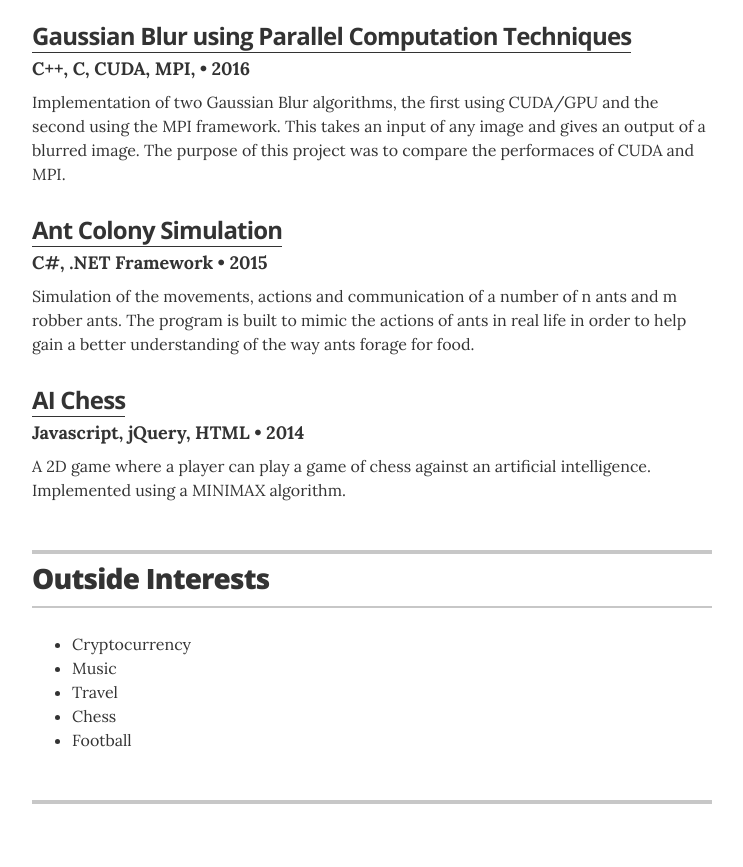
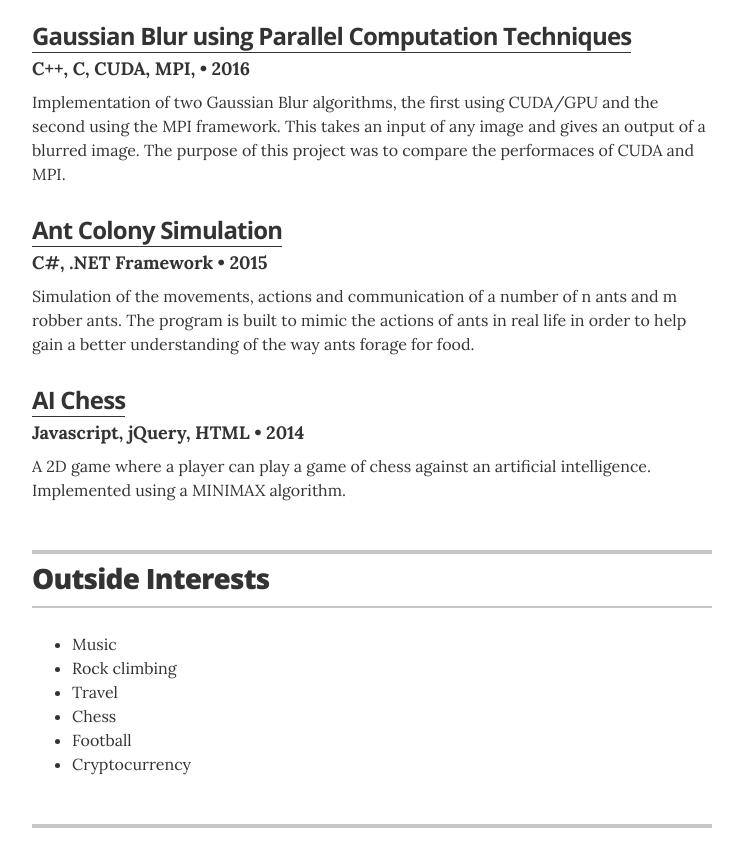
Before and after one commit to nmazidi/nmazidi.github.io, a Jekyll site: the page built from index.html, in a window 1280 px wide and 900 px high, scrolled down 4428 px. Shown: the top 867 px of the window, without its empty margins (268-1011 px from the left). Built offline with Jekyll 4.4.1, drawn with Linux system fonts in a browser that asks for light colours.

Commit message:
python and interests

```diff
--- a/_data/experience.yml
+++ b/_data/experience.yml
@@ -7,7 +7,7 @@
 - company: University of Plymouth
   position: Research Placement
   duration:   Summer, 2017
-  summary: <p>Created a classifier based on the radial basis function for screening of Thalassemia. The aim of this study is to differentiate between persons with the thalassemia trait and normal subjects by inspecting characteristics of haemochromocytometric data.</p><p>Technologies used:</p><ul><li>MATLAB</li><li>ImageJ</li><li>Python</li><li>Git version control</li></ul>
+  summary: <p>Created a classifier based on the radial basis function for screening of Thalassemia. The aim of this study is to differentiate between persons with the thalassemia trait and normal subjects by inspecting characteristics of haemochromocytometric data.</p><p>Technologies used:</p><ul><li>Python</li><li>MATLAB</li><li>ImageJ</li><li>Git version control</li></ul>
 
 - company: Maiwand Restaurant
   position: HR, Food and Beverage Manager
--- a/_data/interests.yml
+++ b/_data/interests.yml
@@ -1,6 +1,7 @@
 # Interests
-- description: Cryptocurrency
 - description: Music
+- description: Rock climbing
 - description: Travel
 - description: Chess
 - description: Football
+- description: Cryptocurrency
```
